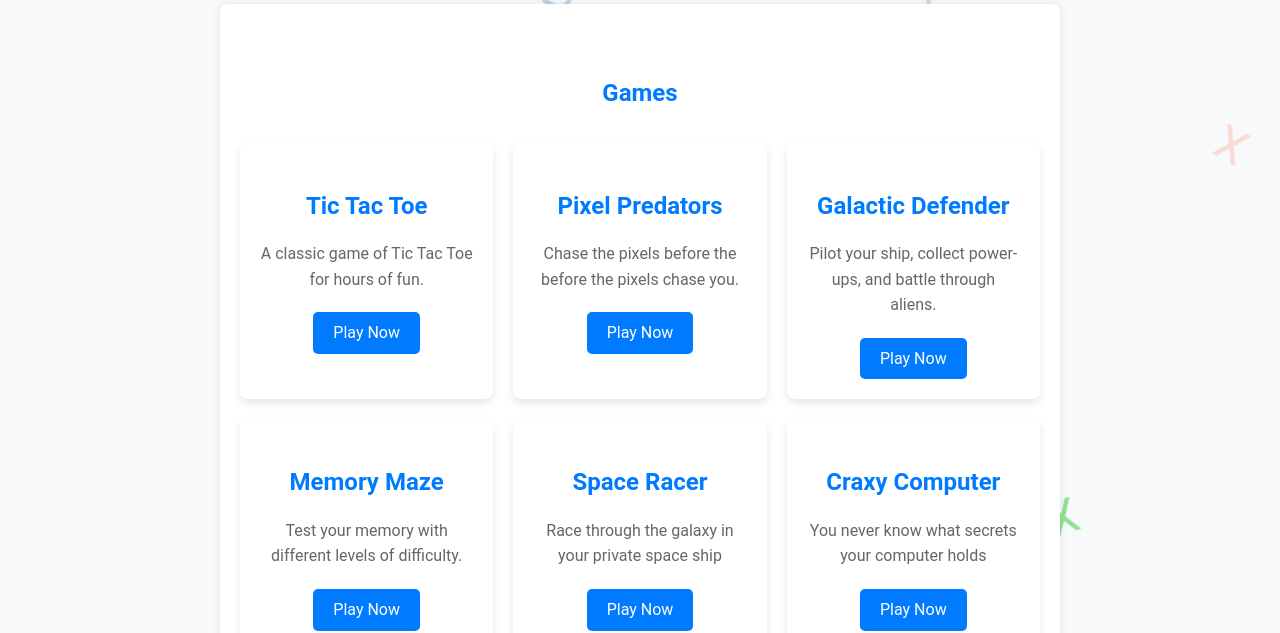
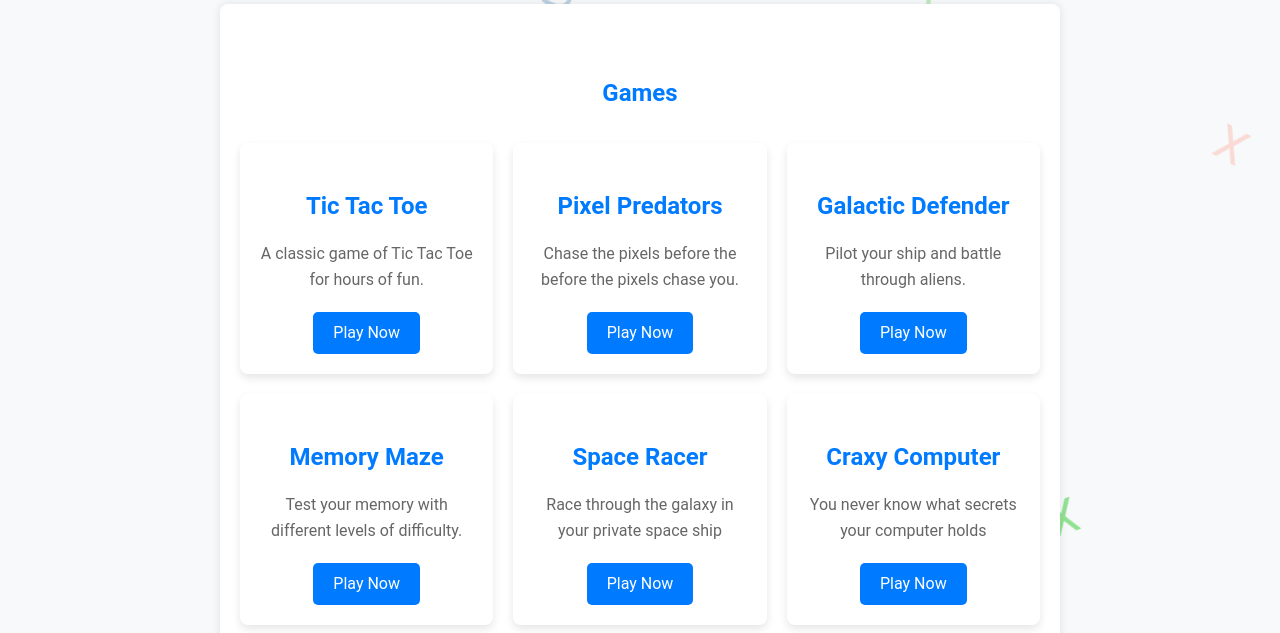
Before and after one commit to jrajan14/BlackJackProSite, a plain HTML site: page index.html in a window 1280 px wide. Shown: the part 184-817 px from the top of the page. Drawn offline with Linux system fonts and the light colour scheme.

Commit message:
Update index.html

```diff
--- a/index.html
+++ b/index.html
@@ -177,7 +177,7 @@
             </div>
             <div class="game-block">
                 <h3 class="game-title">Galactic Defender</h3>
-                <p class="game-description">Pilot your ship, collect power-ups, and battle through aliens.</p>
+                <p class="game-description">Pilot your ship and battle through aliens.</p>
                 <a href="https://jrajan14.github.io/Galactic-Defender/" class="game-link">Play Now</a>
             </div>
             <div class="game-block">
```
